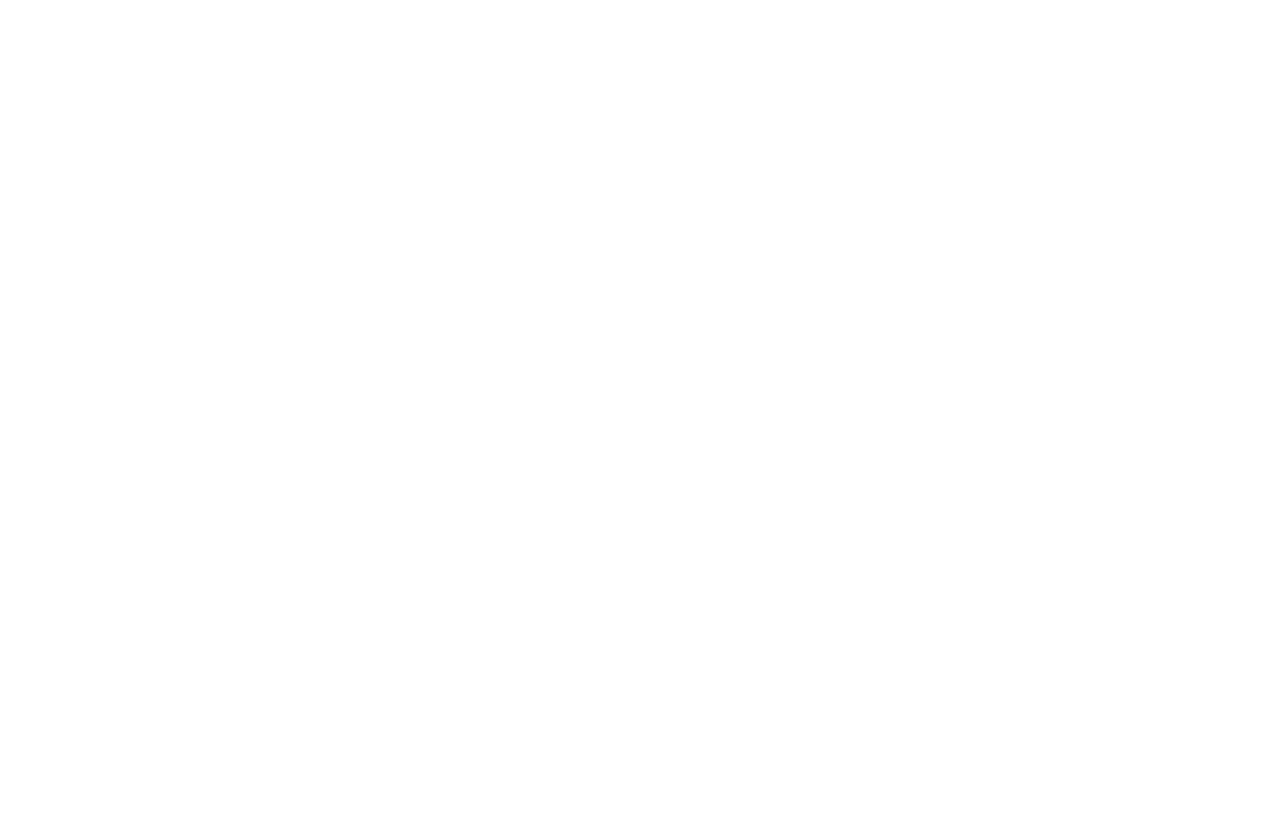
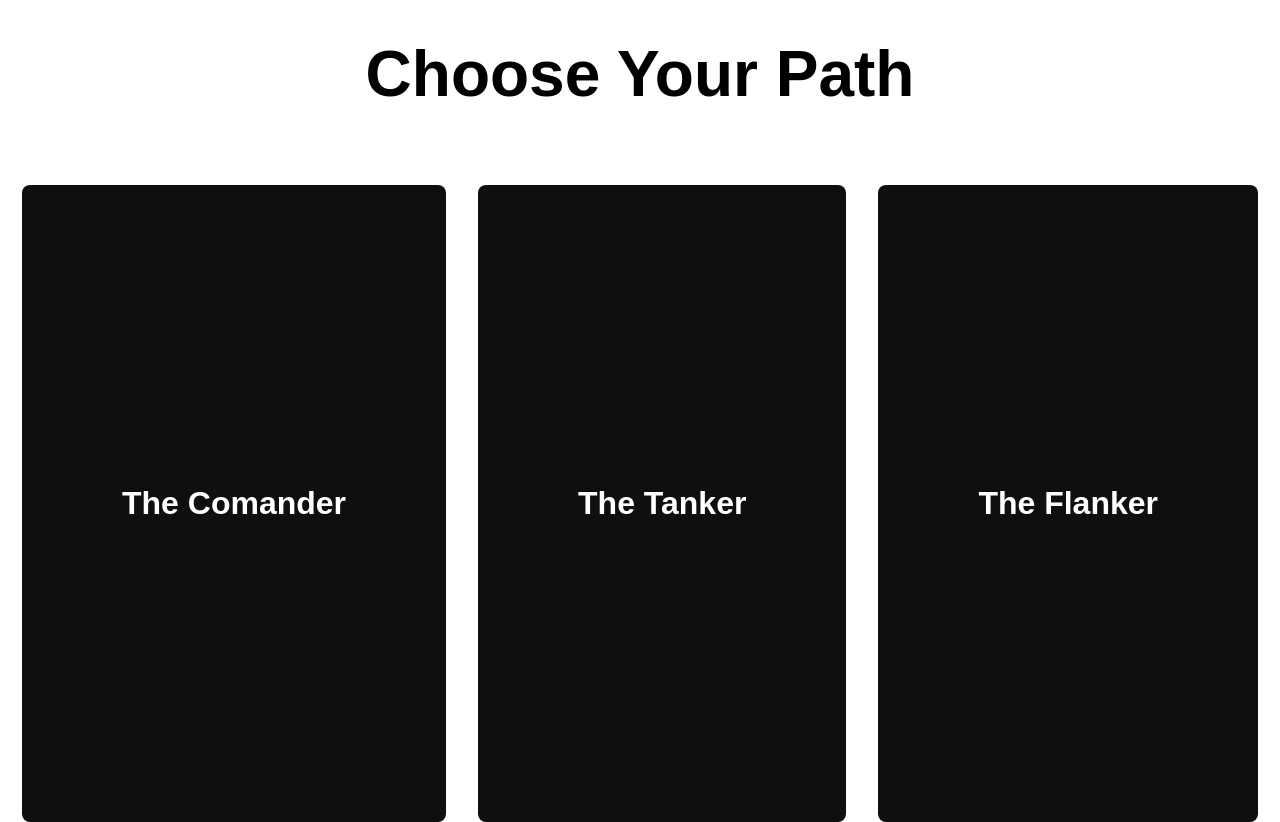
Before and after one commit to Datquangbui1011/Cornhack-Project, a React (Create React App) app in the folder side-quests-front/: page /path-choice in a window 1280 px wide. Before the commit this address had no page. Before the commit the page ends 800 px from the top, so only its background shows below. Built offline with nearby package versions, Linux system fonts and the light colour scheme.

Commit message:
feat/update styling and include button choices for path

```diff
--- a/side-quests-front/src/Router.tsx
+++ b/side-quests-front/src/Router.tsx
@@ -3,16 +3,18 @@ import { BrowserRouter as Router, Routes, Route } from 'react-router-dom';
 import LandingPage from './pages/LandingPage';
 import LoginPage from './pages/LoginPage';
 import RegisterPage from './pages/RegisterPage';
-// Import other page components as needed
+import HomePage from './pages/HomePage';
+import PathChoice from './pages/PathChoice';
 
 const AppRouter: React.FC = () => {
     return (
         <Router>
             <Routes>
                 <Route path="/" element={<LandingPage />} />
+                <Route path="/home" element={<HomePage />} />
                 <Route path="/login" element={<LoginPage />} />
                 <Route path="/register" element={<RegisterPage />} />
-                {/* Add more routes here */}
+                <Route path="/path-choice" element={<PathChoice />} />
             </Routes>
         </Router>
     );
--- /dev/null
+++ b/side-quests-front/src/pages/HomePage.tsx
@@ -0,0 +1,33 @@
+import React, { useState } from 'react';
+import { useNavigate } from 'react-router-dom';
+import '../styles/HomePage.css';
+
+const HomePage: React.FC = () => {
+    const navigate = useNavigate();
+
+    // Dummy state variable to simulate if the user has chosen a path
+    const [hasChosenPath] = useState(false);
+
+    const handleStart = () => {
+
+        if (hasChosenPath) {
+            navigate('/roadmap')
+        } else {
+            navigate('/path-choice');
+        }
+    };
+
+    return (
+        <div className="home-container">
+            <h1>Hello Warrior</h1>
+            <p className="home-text">
+                {hasChosenPath ? "Let's continue fighting!" : "Are you ready for the adventure?"}
+            </p>
+            <button className="start-button" onClick={handleStart}>
+                Start
+            </button>
+        </div>
+    );
+};
+
+export default HomePage;
--- a/side-quests-front/src/pages/LoginPage.tsx
+++ b/side-quests-front/src/pages/LoginPage.tsx
@@ -8,7 +8,7 @@ const Login: React.FC = () => {
 
     const handleLogin = () => {
         // Handle the login logic with backend here
-        navigate('/dashboard');
+        navigate('/home');
     };
 
     return (
--- /dev/null
+++ b/side-quests-front/src/pages/PathChoice.tsx
@@ -0,0 +1,30 @@
+import React from 'react';
+import { useNavigate } from 'react-router-dom';
+import '../styles/PathChoice.css';
+
+const PathChoice: React.FC = () => {
+    const navigate = useNavigate();
+
+    const handleChoice = (choice: string) => {
+        navigate(`/roadmap?path=${choice}`);
+    };
+
+    return (
+        <div className="path-choice-container">
+            <h1>Choose Your Path</h1>
+            <div className="buttons-container">
+                <button className="path-button" onClick={() => handleChoice('comander')}>
+                    The Comander
+                </button>
+                <button className="path-button" onClick={() => handleChoice('tanker')}>
+                    The Tanker
+                </button>
+                <button className="path-button" onClick={() => handleChoice('flanker')}>
+                    The Flanker
+                </button>
+            </div>
+        </div>
+    );
+};
+
+export default PathChoice;
--- /dev/null
+++ b/side-quests-front/src/styles/HomePage.css
@@ -0,0 +1,33 @@
+.home-container {
+    display: flex;
+    flex-direction: column;
+    justify-content: center;
+    align-items: center;
+    height: 80vh;
+    text-align: center;
+    font-family: 'Copperplate', sans-serif;
+    font-weight: bold;
+    font-size: 2rem;
+}
+
+.home-text {
+    margin-bottom: 2rem;
+}
+
+.start-button {
+    background-color: #0f0f0f;
+    color: white;
+    border: none;
+    padding: 1rem 2rem;
+    border-radius: 8px;
+    cursor: pointer;
+    transition: background-color 0.3s ease;
+    text-align: center;
+    font-family: 'Copperplate', sans-serif;
+    font-weight: bold;
+    font-size: 2rem;
+}
+
+.start-button:hover {
+    background-color: #808080;
+}
--- a/side-quests-front/src/styles/LoginRegister.css
+++ b/side-quests-front/src/styles/LoginRegister.css
@@ -1,4 +1,3 @@
-/* src/styles/LoginRegister.css */
 .login-register-container {
     display: flex;
     flex-direction: column;
--- /dev/null
+++ b/side-quests-front/src/styles/PathChoice.css
@@ -0,0 +1,41 @@
+.path-choice-container {
+    display: flex;
+    flex-direction: column;
+    justify-content: center;
+    align-items: center;
+    height: 100vh;
+    font-family: 'Copperplate', sans-serif;
+    font-weight: bold;
+    text-align: center;
+    font-size: 2rem;
+}
+
+.buttons-container {
+    display: flex;
+    flex-direction: row;
+    /* Change to row for side-by-side */
+    gap: 2rem;
+    margin-top: 2rem;
+}
+
+.home-text {
+    margin-bottom: 2rem;
+}
+
+.path-button {
+    background-color: #0f0f0f;
+    color: white;
+    border: none;
+    padding: 300px 100px;
+    border-radius: 8px;
+    cursor: pointer;
+    transition: background-color 0.3s ease;
+    text-align: center;
+    font-family: 'Copperplate', sans-serif;
+    font-weight: bold;
+    font-size: 2rem;
+}
+
+.path-button:hover {
+    background-color: #808080;
+}
```
